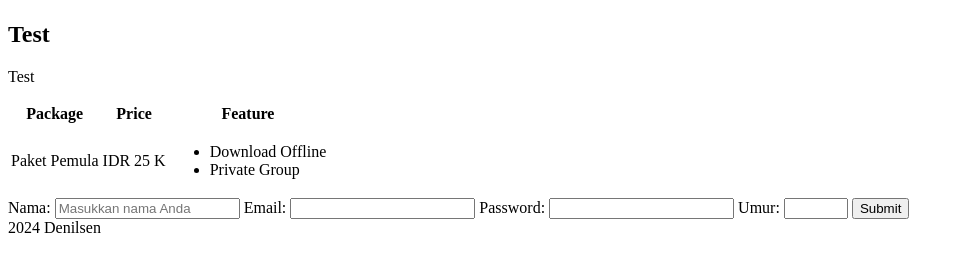
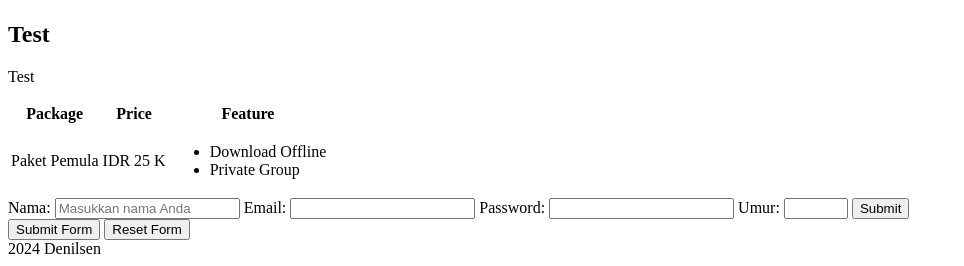
Before and after one commit to vexblitz/belajar-html5, a plain HTML site: page contact.html in a window 1280 px wide. Shown: the part 749-1015 px from the top of the page, without its empty margins (0-964 px from the left). Before the commit the page ends 994 px from the top, so only its background shows below. Drawn offline with Linux system fonts and the light colour scheme.

Commit message:
Button dan Form Action

```diff
--- a/contact.html
+++ b/contact.html
@@ -109,6 +109,12 @@
         <button type="submit">Submit</button>
       </form>
 
+      <!-- Button dan Form Action -->
+      <form action="https://example.com/process_form" method="post">
+        <button type="submit">Submit Form</button>
+        <button type="reset">Reset Form</button>
+      </form>
+
     <!-- Footer -->
 <footer>
     2024 Denilsen
```
